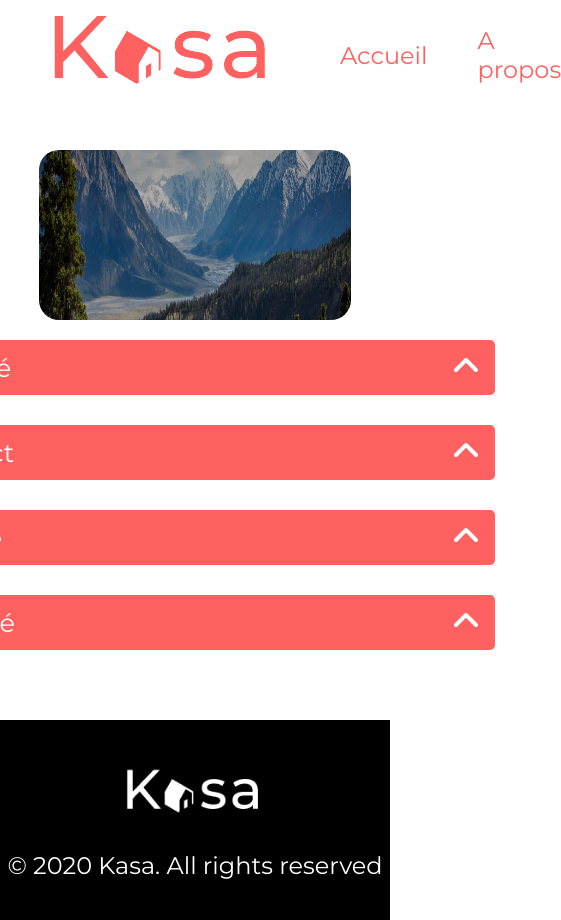
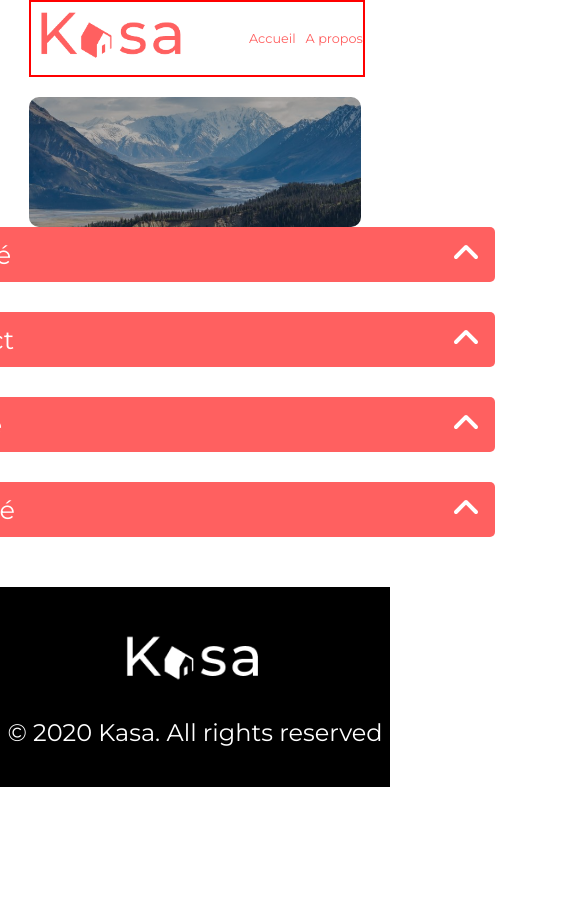
Before and after one commit to SophieBartoli/Kasa, a React (Create React App) app: page /Apropos in a window 390 px wide. Shown: the whole page, 561 px wide, since content can reach past the window. After the commit the page ends 844 px from the top, so only its background shows below. Built offline with nearby package versions, Linux system fonts and the light colour scheme.

Commit message:
Slideshow terminé

```diff
--- a/src/App.css
+++ b/src/App.css
@@ -9,6 +9,11 @@
 .pageDiv {
   width: 80%;
 }
+@media only screen and (max-width: 480px) {
+  .pageDiv {
+    width: 85%;
+  }
+}
 
 .headerDiv {
   justify-content: space-between;
@@ -16,10 +21,39 @@
   margin: 0 0 40px 0;
   display: flex;
   flex-direction: row;
+  border: 2px solid red;
+}
+@media only screen and (max-width: 768px) {
+  .headerDiv {
+    margin: 0 0 20px 0;
+  }
+}
+@media only screen and (max-width: 480px) {
+  .headerDiv {
+    margin: 0 0 20px 0;
+  }
+}
+@media only screen and (max-width: 768px) {
+  .headerDiv img {
+    width: 300px;
+    height: auto;
+  }
+}
+@media only screen and (max-width: 480px) {
+  .headerDiv img {
+    width: 50%;
+    height: auto;
+  }
 }
 .headerDiv .headerNav {
   display: flex;
   align-items: center;
+  width: 100%;
+}
+@media only screen and (max-width: 480px) {
+  .headerDiv .headerNav {
+    justify-content: end;
+  }
 }
 
 .headerLink {
@@ -29,13 +63,11 @@
   text-decoration: none;
   font-family: "Montserrat", sans-serif;
 }
-
-.headerLink:active {
-  text-decoration: underline;
-}
-
-.headerLink:visited {
-  text-decoration: underline;
+@media only screen and (max-width: 480px) {
+  .headerLink {
+    padding: 0 0 0 10px;
+    font-size: 80%;
+  }
 }
 
 .banniere {
@@ -48,7 +80,12 @@
 }
 @media only screen and (max-width: 768px) {
   .banniere {
-    margin: 0 0 20px 0;
+    margin: 0 0 0 0;
+  }
+}
+@media only screen and (max-width: 480px) {
+  .banniere {
+    margin: 0 0 0 0;
   }
 }
 .banniere h1 {
@@ -66,6 +103,14 @@
     font-size: 2.5em;
   }
 }
+@media only screen and (max-width: 480px) {
+  .banniere h1 {
+    width: 190px;
+    flex-wrap: wrap;
+    margin: 0 80px 0 0;
+    font-size: 1.3em;
+  }
+}
 .banniere img {
   position: relative;
   z-index: 1;
@@ -79,6 +124,13 @@
   .banniere img {
     height: 170px;
     border-radius: 20px;
+  }
+}
+@media only screen and (max-width: 480px) {
+  .banniere img {
+    height: 130px;
+    border-radius: 10px;
+    object-fit: cover;
   }
 }
 
@@ -95,6 +147,12 @@
   .logement {
     align-items: center;
     background-color: transparent;
+    padding: 30px 0 0 0;
+  }
+}
+@media only screen and (max-width: 480px) {
+  .logement {
+    border: 2px solid blue;
   }
 }
 
@@ -102,6 +160,14 @@
   margin: 0 0 45px 0;
   display: flex;
   flex-direction: column;
+}
+@media only screen and (max-width: 480px) {
+  .logementDiv {
+    margin: 0 0 30px 0;
+    border: 2px solid red;
+    margin: 0 0 20px 0;
+    width: 100%;
+  }
 }
 .logementDiv img {
   position: relative;
@@ -118,6 +184,12 @@
     height: 600px;
   }
 }
+@media only screen and (max-width: 480px) {
+  .logementDiv img {
+    height: 100%;
+    width: 100%;
+  }
+}
 
 .locationTitle {
   position: absolute;
@@ -131,6 +203,19 @@
   font-family: "Montserrat", sans-serif;
   display: flex;
   flex-direction: column;
+}
+@media only screen and (max-width: 768px) {
+  .locationTitle {
+    margin: 500px 0 0 10px;
+    width: 300px;
+  }
+}
+@media only screen and (max-width: 480px) {
+  .locationTitle {
+    margin: 250px 0 0 10px;
+    width: 300px;
+    font-size: 15px;
+  }
 }
 
 .imagesDiv {
@@ -149,6 +234,12 @@
     background-color: transparent;
   }
 }
+@media only screen and (max-width: 480px) {
+  .imagesDiv {
+    width: 100%;
+    height: 100%;
+  }
+}
 
 .footerDiv {
   background-color: black;
@@ -160,6 +251,16 @@
   justify-content: center;
   display: flex;
   flex-direction: column;
+}
+@media only screen and (max-width: 768px) {
+  .footerDiv {
+    margin: 20px 0 0 0;
+  }
+}
+@media only screen and (max-width: 480px) {
+  .footerDiv {
+    margin: 20px 0 0 0;
+  }
 }
 .footerDiv img {
   width: 150px;
@@ -264,6 +365,11 @@
   border: none;
   background-color: transparent;
 }
+@media only screen and (max-width: 768px) {
+  .carouselButtons button {
+    font-size: 0.5em;
+  }
+}
 .carouselButtons button :hover {
   cursor: pointer;
 }
@@ -274,6 +380,13 @@
   justify-content: space-between;
   display: flex;
   flex-direction: row;
+}
+@media only screen and (max-width: 768px) {
+  .pageLogementBody {
+    display: flex;
+    flex-direction: column;
+    align-items: center;
+  }
 }
 
 .componentLeft {
@@ -324,6 +437,13 @@
   display: flex;
   flex-direction: row;
 }
+@media only screen and (max-width: 768px) {
+  .componentRight {
+    flex-direction: row-reverse;
+    justify-content: space-between;
+    align-items: center;
+  }
+}
 
 .componentButtons {
   display: flex;
@@ -331,11 +451,23 @@
   width: 80%;
   justify-content: space-between;
 }
+@media only screen and (max-width: 768px) {
+  .componentButtons {
+    display: flex;
+    flex-direction: column;
+  }
+}
 
 .buttonLeft {
   display: flex;
   flex-direction: row;
   width: 50%;
+}
+@media only screen and (max-width: 768px) {
+  .buttonLeft {
+    width: 100%;
+    margin: 10px 0 10px 0;
+  }
 }
 .buttonLeft .collapseDiv {
   display: flex;
@@ -368,6 +500,11 @@
 .buttonLeft .collapseDiv .buttonDiv button :hover {
   cursor: pointer;
 }
+@media only screen and (max-width: 768px) {
+  .buttonLeft .collapseDiv .buttonDiv {
+    width: 100%;
+  }
+}
 .buttonLeft .collapseDiv .descriptionDiv {
   width: 95%;
   background-color: #F6F6F6;
@@ -397,11 +534,22 @@
   flex-direction: row;
   width: 50%;
 }
+@media only screen and (max-width: 768px) {
+  .buttonRight {
+    width: 100%;
+    margin: 10px 0 10px 0;
+  }
+}
 .buttonRight .collapseDiv {
   width: 100%;
   display: flex;
   flex-direction: column;
   align-items: end;
+}
+@media only screen and (max-width: 768px) {
+  .buttonRight .collapseDiv {
+    align-items: start;
+  }
 }
 .buttonRight .collapseDiv .buttonDiv {
   width: 95%;
@@ -428,6 +576,11 @@
 }
 .buttonRight .collapseDiv .buttonDiv button :hover {
   cursor: pointer;
+}
+@media only screen and (max-width: 768px) {
+  .buttonRight .collapseDiv .buttonDiv {
+    width: 100%;
+  }
 }
 .buttonRight .collapseDiv .descriptionDiv {
   width: 95%;
--- a/src/App.scss
+++ b/src/App.scss
@@ -105,14 +105,16 @@ $primary-color: #FF6060;
 
 //// CSS page accueil ////
 
-
 .rootDiv {
     @include baseStyle;
-
 }
 
 .pageDiv {
     width: 80%;
+
+    @media only screen and (max-width: 480px) {
+       width: 85%;
+    }
 }
 
 .headerDiv {
@@ -120,10 +122,39 @@ $primary-color: #FF6060;
     width: 100%;
     @include margin;
     @include row;
+    border: 2px solid red;
+
+    @media only screen and (max-width: 768px) {
+        margin: 0 0 20px 0;
+    }
+
+    @media only screen and (max-width: 480px) {
+        margin: 0 0 20px 0;
+    }
+
+
+    img {
+        @media only screen and (max-width: 768px) {
+            width: 300px;
+            height: auto;
+        }
+
+        @media only screen and (max-width: 480px) {
+            width: 50%;
+            height: auto;
+        }
+    }
+
 
     .headerNav {
         display: flex;
         align-items: center;
+        width: 100%;
+
+        @media only screen and (max-width: 480px) {
+            justify-content: end;
+        }
+
     }
 }
 
@@ -133,14 +164,12 @@ $primary-color: #FF6060;
     color: $primary-color;
     text-decoration: none;
     @include fontStyle;
-}
 
-.headerLink:active {
-    text-decoration: underline;
-}
+    @media only screen and (max-width: 480px) {
+        padding: 0 0 0 10px;
+       font-size: 80%;
+    }
 
-.headerLink:visited {
-    text-decoration: underline;
 }
 
 
@@ -153,8 +182,13 @@ $primary-color: #FF6060;
     @include column;
 
     @media only screen and (max-width: 768px) {
-        margin: 0 0 20px 0;
-     }
+        margin: 0 0 0 0;
+    }
+
+     @media only screen and (max-width: 480px) {
+        margin: 0 0 0 0;
+    }
+
 
     h1 {
         position: absolute;
@@ -169,6 +203,13 @@ $primary-color: #FF6060;
             margin: 0 110px 0 0;
             font-size: 2.5em;
         }
+
+        @media only screen and (max-width: 480px) {
+            width: 190px;
+            flex-wrap: wrap;
+            margin: 0 80px 0 0;
+            font-size: 1.3em;
+        }
     }
 
     img {
@@ -182,6 +223,13 @@ $primary-color: #FF6060;
             height: 170px;
             border-radius: 20px;
         }
+
+        @media only screen and (max-width: 480px) {
+            height: 130px;
+            border-radius: 10px;
+            object-fit: cover;
+        }
+
     }
 }
 
@@ -197,12 +245,26 @@ $primary-color: #FF6060;
     @media only screen and (max-width: 768px) {
         align-items: center;
         background-color: transparent;
+        padding: 30px 0 0 0;
     }
+
+    @media only screen and (max-width: 480px) {
+        border: 2px solid blue;
+     }
+
 }
 
 .logementDiv {
     margin: 0 0 45px 0;
     @include column;
+
+    @media only screen and (max-width: 480px) {
+       margin: 0 0 30px 0;
+       border: 2px solid red;
+       margin: 0 0 20px 0;
+       width: 100%;
+    }
+
 
     img {
         position: relative;
@@ -215,7 +277,12 @@ $primary-color: #FF6060;
         @media only screen and (max-width: 768px) {
             width: 600px;
             height: 600px;
-         }
+        }
+
+        @media only screen and (max-width: 480px) {
+            height: 100%;
+            width: 100%;
+        }
     }
 }
 
@@ -230,6 +297,17 @@ $primary-color: #FF6060;
     margin: 230px 0 0 10px;
     @include fontStyle;
     @include column;
+
+    @media only screen and (max-width: 768px) {
+        margin: 500px 0 0 10px;
+        width: 300px;
+    }
+
+    @media only screen and (max-width: 480px) {
+        margin: 250px 0 0 10px;
+        width: 300px;
+        font-size: 15px;
+    }
 }
 
 .imagesDiv {
@@ -245,6 +323,11 @@ $primary-color: #FF6060;
         justify-content: center;
         background-color: transparent;
     }
+
+    @media only screen and (max-width: 480px) {
+        width: 100%;
+        height: 100%;
+     }
 }
 
 .footerDiv {
@@ -256,6 +339,14 @@ $primary-color: #FF6060;
     align-items: center;
     justify-content: center;
     @include column;
+
+    @media only screen and (max-width: 768px) {
+        margin: 20px 0 0 0;
+    }
+
+     @media only screen and (max-width: 480px) {
+        margin: 20px 0 0 0;
+    }
 
 
     img {
@@ -366,6 +457,11 @@ $primary-color: #FF6060;
         border: none;
         background-color: transparent;
 
+        @media only screen and (max-width: 768px) {
+            font-size: 0.5em;
+
+        }
+
         :hover {
             cursor: pointer;
         }
@@ -377,28 +473,52 @@ $primary-color: #FF6060;
     width: 80%;
     justify-content: space-between;
     @include row;
+
+    @media only screen and (max-width: 768px) {
+        @include column;
+        align-items: center;
+    }
 }
 
 .componentLeft {
-  @include logementComponent;
+    @include logementComponent;
 }
+
 
 .componentRight {
     align-items: end;
     @include logementComponent;
+
+
+    @media only screen and (max-width: 768px) {
+        flex-direction: row-reverse;
+        justify-content: space-between;
+        align-items: center;
+
+    }
 }
-
 
 
 .componentButtons {
     @include row;
     width: 80%;
     justify-content: space-between;
+
+
+    @media only screen and (max-width: 768px) {
+        @include column;
+    }
 }
 
 .buttonLeft {
     @include row;
     width: 50%;
+
+
+    @media only screen and (max-width: 768px) {
+       width: 100%;
+       margin: 10px 0 10px 0;
+    }
 
     .collapseDiv {
         @include column;
@@ -406,6 +526,10 @@ $primary-color: #FF6060;
 
         .buttonDiv {
             @include logementButton;
+
+            @media only screen and (max-width: 768px) {
+                width: 100%;
+             }
         }
 
         .descriptionDiv {
@@ -442,13 +566,27 @@ $primary-color: #FF6060;
     @include row;
     width: 50%;
 
+    @media only screen and (max-width: 768px) {
+        width: 100%;
+        margin: 10px 0 10px 0;
+     }
+
+
     .collapseDiv {
         width: 100%;
         @include column;
         align-items: end;
 
+        @media only screen and (max-width: 768px) {
+            align-items: start;
+         }
+
         .buttonDiv {
             @include logementButton;
+
+            @media only screen and (max-width: 768px) {
+                width: 100%;
+             }
 
         }
 
--- a/src/Components/Accueil.js
+++ b/src/Components/Accueil.js
@@ -8,6 +8,7 @@ import Banner from "./Banner";
 const Accueil = () => {
 
     const [logementData, setLocationData] = useState([]);
+
 
     useEffect(() => {
         fetch("http://127.0.0.1:5500/logement.json").then((response) => {
--- a/src/Components/Header.js
+++ b/src/Components/Header.js
@@ -20,10 +20,21 @@ const Header = () => {
     return (
         <div className='headerDiv'>
             <img src={ logo } alt=""/>
+
             <nav className='headerNav'>
-                <ButtonLink className="headerLink" onClick={ ToggleActive } linkTo={"/"} linkText={"Accueil"}></ButtonLink>
-                <ButtonLink className="headerLink" onClick={ ToggleActive } linkTo={"/Apropos"} linkText={"A propos"}></ButtonLink>
+                <ButtonLink className="headerLink" onClick={ ToggleActive } linkTo={"/"} linkText={"Accueil"} style={ {textDecoration: 'underline',}}></ButtonLink>
+                <ButtonLink className="headerLink" onClick={ ToggleActive } linkTo={"/Apropos"} linkText={"A propos"} style={ {textDecoration: 'underline',}}></ButtonLink>
             </nav>
+
+            {/*
+            { !isActive &&
+                <nav className='headerNav'>
+                    <ButtonLink className="headerLink" onClick={ ToggleActive } linkTo={"/"} linkText={"Accueil"} style={ {textDecoration: 'none',}}></ButtonLink>
+                    <ButtonLink className="headerLink" onClick={ ToggleActive } linkTo={"/Apropos"} linkText={"A propos"} style={ {textDecoration: 'none',}}></ButtonLink>
+                </nav>
+            }
+        */}
+
         </div>
 
     );
--- a/src/Components/Logements.js
+++ b/src/Components/Logements.js
@@ -50,7 +50,7 @@ const Logements = () => {
 				<div className="pageDiv">
 					<Header/>
 				</div>
-				<Slideshow imageSource= { pictures[0] }/>
+				<Slideshow imageSourceArray= { pictures }/>
 
 
 				<div className="pageLogementBody">
```
Also changed, not shown: src/Components/Layout.js (added, +20 -0 lines), src/Components/Slideshow.js (+18 -12 lines), 1 other file (tests, documents, lock files or other folders).
